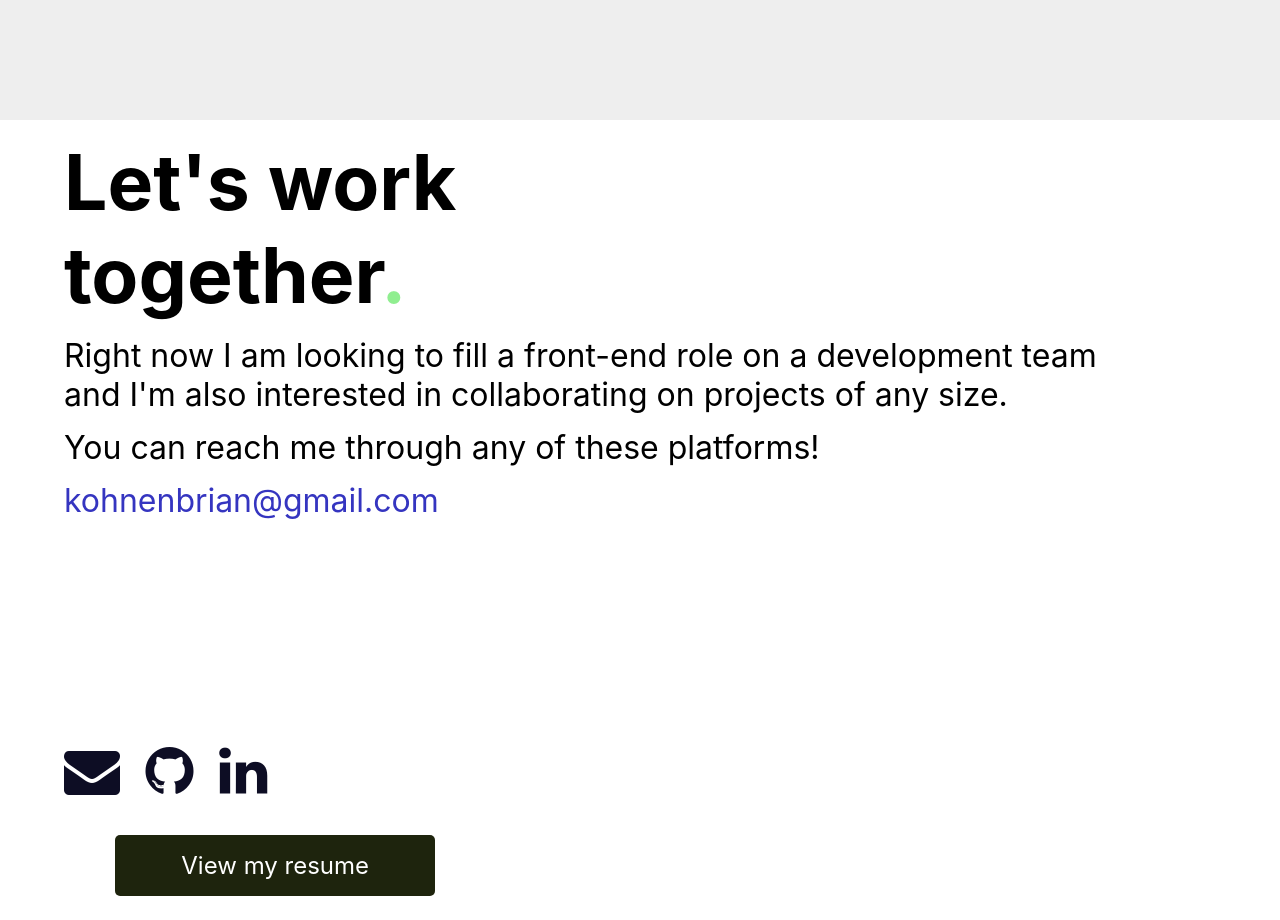
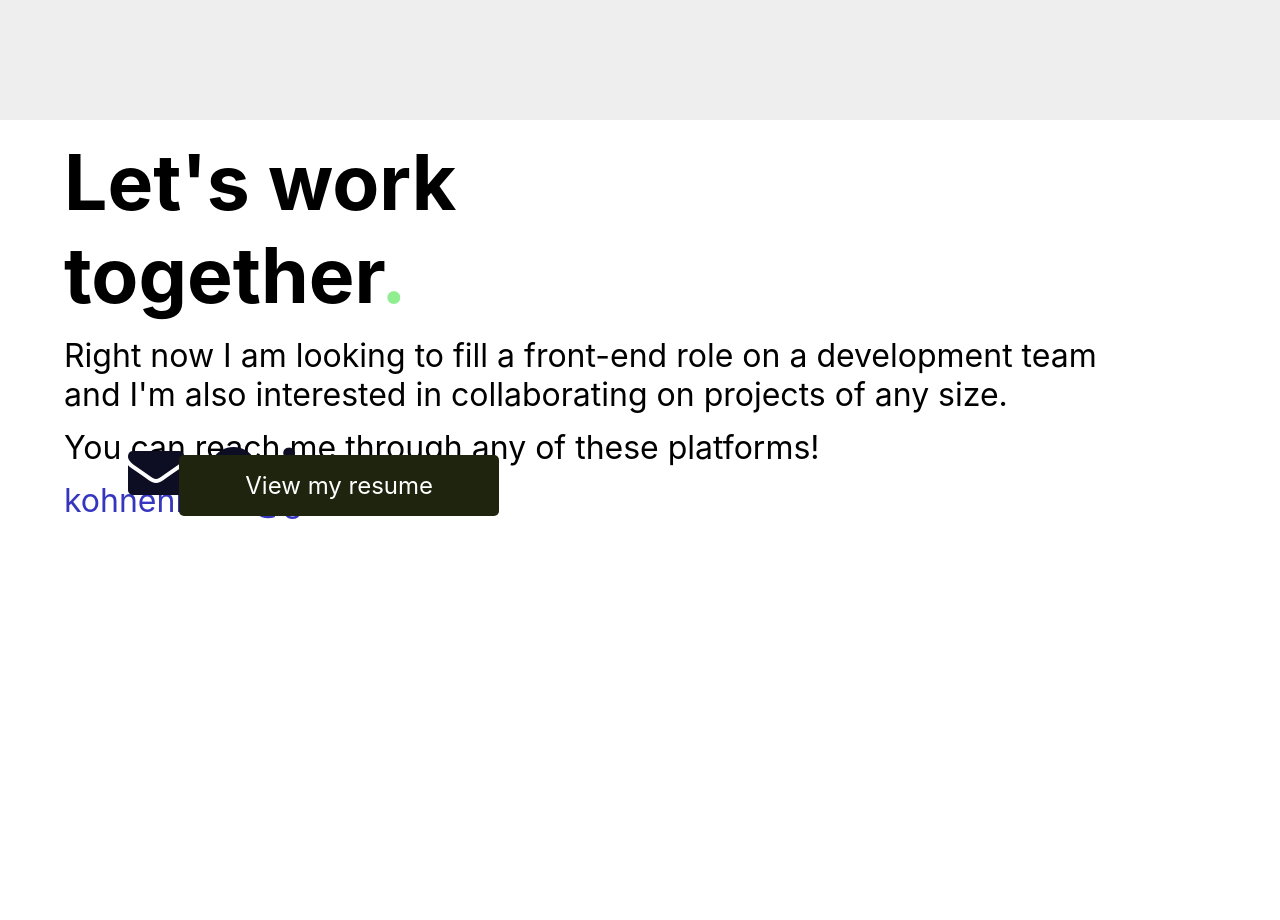
Before and after one commit to briankohnen/bkPortfolio, a React (Create React App) app: page / in a window 1280 px wide. Shown: the part 1480-2400 px from the top of the page. Built offline with nearby package versions, Linux system fonts and the light colour scheme.

Commit message:
debugging safari visual bugs on ipad

```diff
--- a/src/components/Contact/style.css
+++ b/src/components/Contact/style.css
@@ -2,6 +2,7 @@
     margin: 0 auto;
     max-width: 90vw;
     grid-row: 3/4;
+    position: relative;
 }
 .topSec {
     display: flex;
@@ -26,7 +27,7 @@ h1>span {
 }
 .contactButtons {
     position: absolute;
-    bottom: 5vh;
+    bottom: 0;
     right: 0;
     left: 5vw;
     font-size: 36px;
@@ -97,7 +98,7 @@ form>textarea {
 .resumeButton {
     position: absolute;
     font-size: 3vmin;
-    bottom: 5vh;
+    bottom: 0;
     left: 40vw;
     right: 0;
     background: rgb(30, 36, 13);
@@ -371,10 +372,11 @@ input {
     .contactButtons {
         position: relative;
         left: 0;
+        bottom: 0;
     }
     .resumeButton {
         position: relative;
-        top: 0;
+        bottom: 0;
         left: 35vw;
     }
 
```
